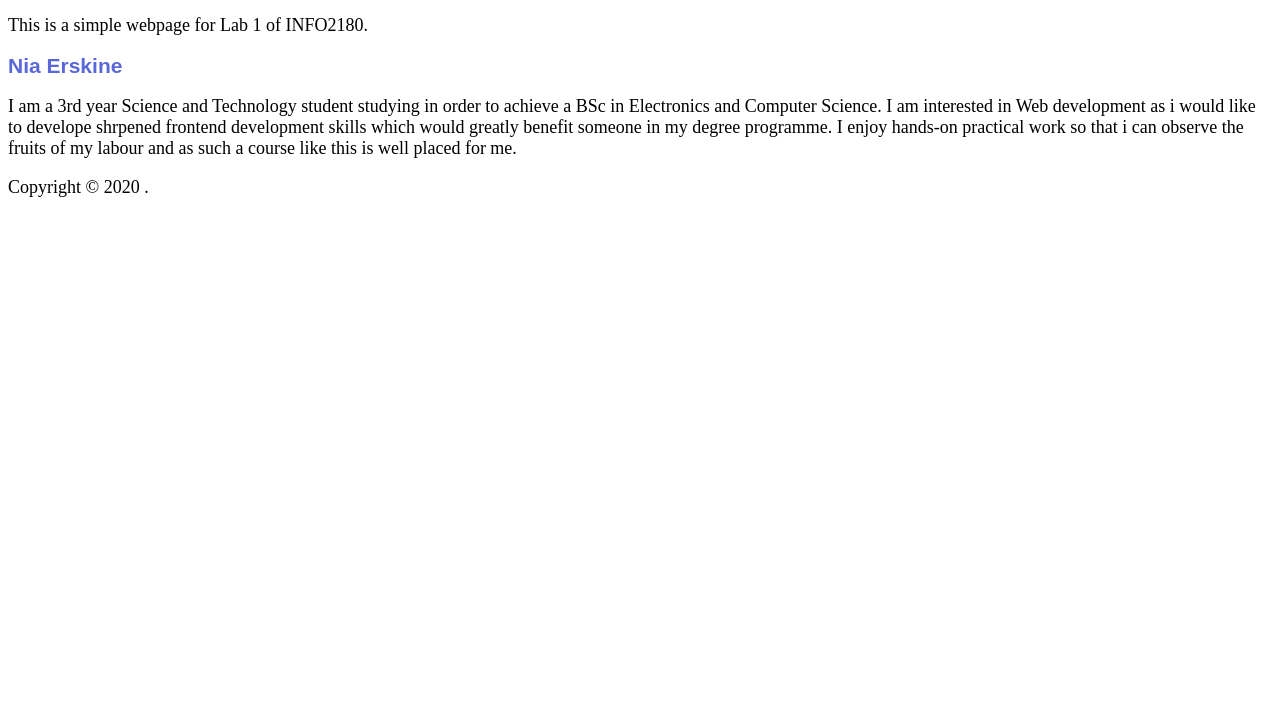
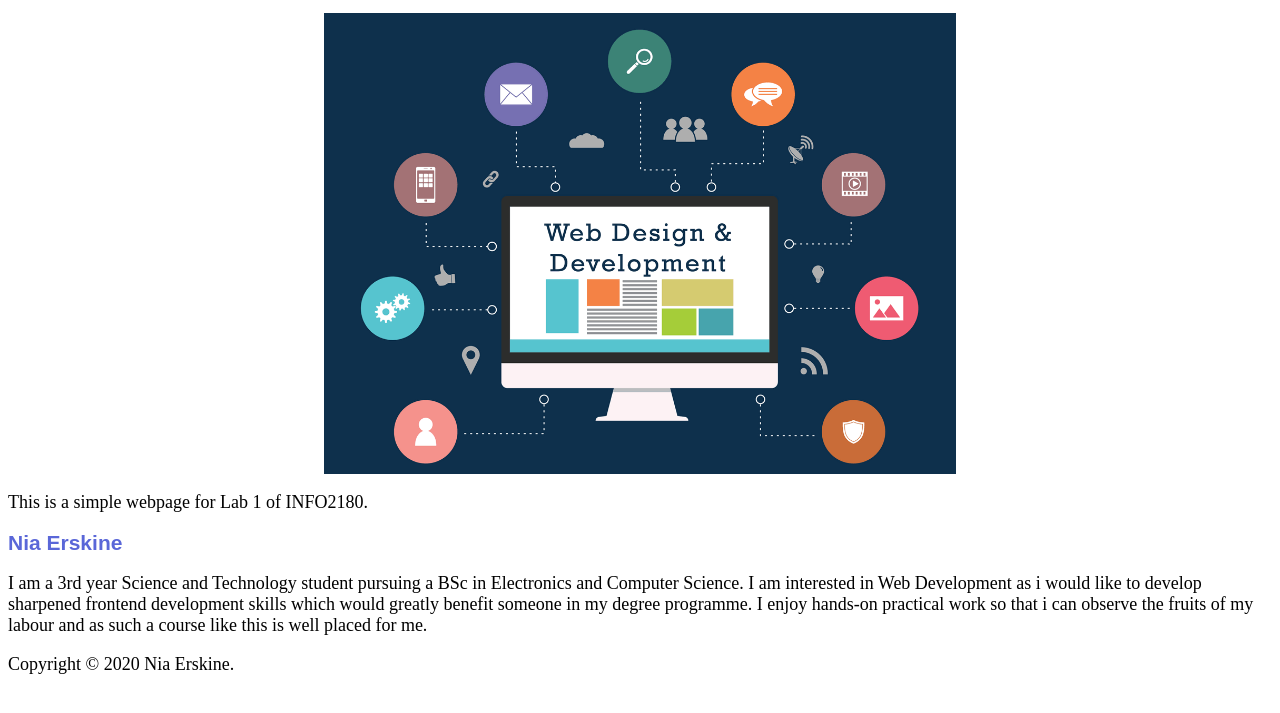
Before and after one commit to niaerskine04/info2180-lab1, a plain HTML site: page index.html in a window 1280 px wide. Shown: the part 47-760 px from the top of the page. Drawn offline with Linux system fonts and the light colour scheme.

Commit message:
Added an image and updated index.html and sttyles.css

```diff
--- a/index.html
+++ b/index.html
@@ -11,16 +11,17 @@
 <body>
     <header>
         <h1>INFO2180 Lab 1</h1>
+        <img src="images/web-dev-img1.png" alt="Web Development" >
         <p>This is a simple webpage for Lab 1 of INFO2180.</p>
     </header>
     <main>
         <h2>Nia Erskine</h2>
-        <p>I am a 3rd year Science and Technology student studying in order to achieve a BSc in Electronics and Computer Science. I am interested in Web development as i would like to develope shrpened frontend development skills which would greatly benefit someone in my degree programme.
+        <p>I am a 3rd year Science and Technology student pursuing a BSc in Electronics and Computer Science. I am interested in Web Development as i would like to develop sharpened frontend development skills which would greatly benefit someone in my degree programme.
             I enjoy hands-on practical work so that i can observe the fruits of my labour and as such a course like this is well placed for me.
         </p>
     </main>
     <footer>
-        <p>Copyright &copy; 2020 <Nia Erskine>.</p>
+        <p>Copyright &copy; 2020 Nia Erskine.</p>
     </footer>
 </body>
 </html>
--- a/styles.css
+++ b/styles.css
@@ -20,3 +20,9 @@ p{
     text-align: left;
 
 }
+img {
+    display: block;
+    margin-left: auto;
+    margin-right: auto;
+    width: 50%;
+}
```
Also changed, not shown: images/web-dev-img1.png (added).
